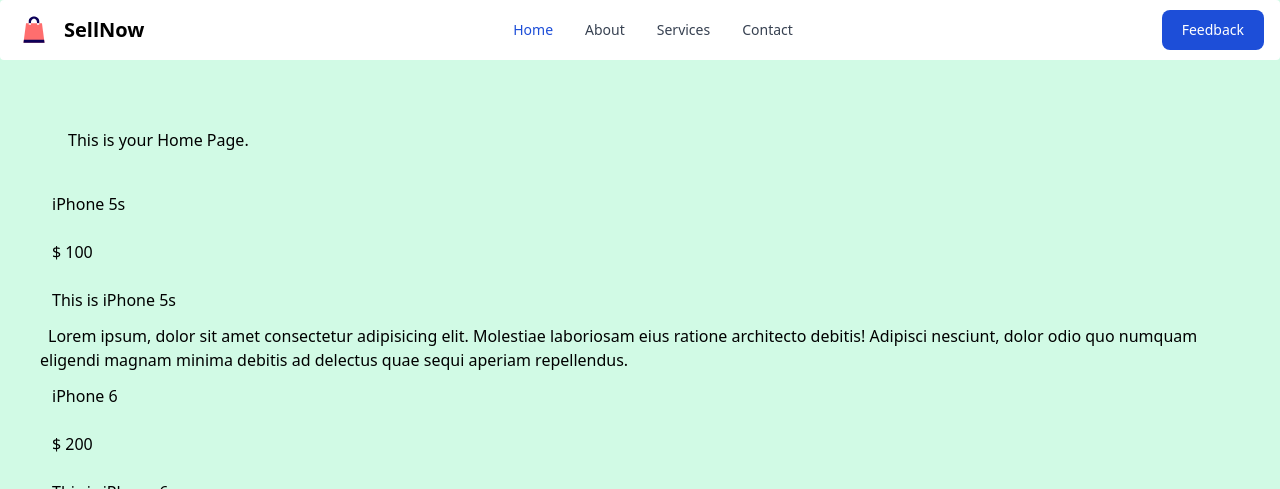
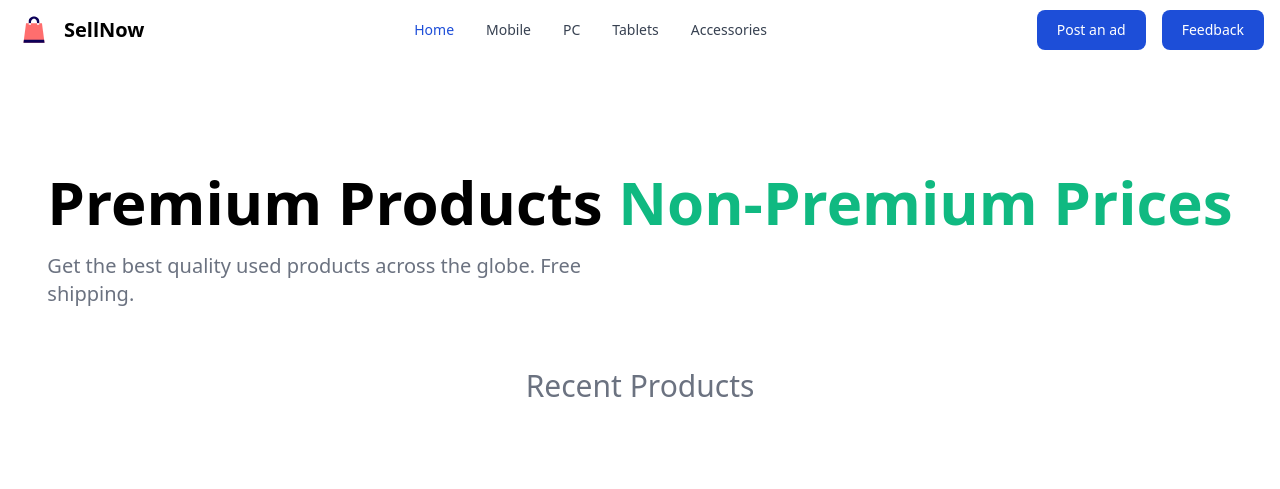
Before and after one commit to anildhage/Prototype001, a Django app: page / in a window 1280 px wide. Shown: the top 489 px of the page. Run offline with Django 4.2, Linux system fonts and the light colour scheme; data comes from the database, SQL or seed files in the repository; both versions use the stored data as it was after the commit; style sheets or scripts are compiled from the project's sources.

Commit message:
css, ORM,sqllite,url

```diff
--- /dev/null
+++ b/sellapp/appOne/templates/appOne/accessories.html
@@ -0,0 +1,5 @@
+{% extends 'appOne/base.html'%}
+
+{%block content%}
+<h1>This is your Accessories page.</h1>
+{%endblock%}
--- /dev/null
+++ b/sellapp/appOne/templates/appOne/adform.html
@@ -0,0 +1,5 @@
+{% extends 'appOne/base.html'%}
+
+{%block content%}
+<h1>Post an advertisement.</h1>
+{%endblock%}
--- a/sellapp/appOne/templates/appOne/base.html
+++ b/sellapp/appOne/templates/appOne/base.html
@@ -9,16 +9,17 @@
     <meta name="viewport" content="width=device-width, initial-scale=1.0">
     <title>SellNow</title>
 </head>
-<body class="flex flex-col min-h-screen bg-green-100">
+<body class="flex flex-col min-h-screen bg-white-100">
 
     <nav class="bg-white border-gray-200 px-2 sm:px-4 py-2.5 rounded dark:bg-gray-800">
         <div class="container flex flex-wrap justify-between items-center mx-auto">
-        <a href="#" class="flex items-center">
+        <a href="{% url 'appOne:home_link' %}" class="flex items-center">
             <img src="/static/appOne/images/sellnow.svg/" class="mr-3 h-6 sm:h-9" alt="SellNow Logo">
             <span class="self-center text-xl font-semibold whitespace-nowrap dark:text-white">SellNow</span>
         </a>
-        <div class="flex md:order-2">
-            <button type="button" class="text-white bg-blue-700 hover:bg-blue-800 focus:ring-4 focus:outline-none focus:ring-blue-300 font-medium rounded-lg text-sm px-5 py-2.5 text-center mr-3 md:mr-0 dark:bg-blue-600 dark:hover:bg-blue-700 dark:focus:ring-blue-800">Feedback</button>
+        <div class="flex md:order-2 space-x-4">
+            <button type="button" class="text-white bg-blue-700 hover:bg-blue-800 focus:ring-4 focus:outline-none focus:ring-blue-300 font-medium rounded-lg text-sm px-5 py-2.5 text-center mr-3 md:mr-0 dark:bg-blue-600 dark:hover:bg-blue-700 dark:focus:ring-blue-800"><a href="{% url 'appOne:adform' %}">Post an ad</a></button>
+            <button type="button" class="text-white bg-blue-700 hover:bg-blue-800 focus:ring-4 focus:outline-none focus:ring-blue-300 font-medium rounded-lg text-sm px-5 py-2.5 text-center mr-3 md:mr-0 dark:bg-blue-600 dark:hover:bg-blue-700 dark:focus:ring-blue-800"><a href="{% url 'appOne:feedback_link' %}">Feedback</a></button>
             <button data-collapse-toggle="mobile-menu-4" type="button" class="inline-flex items-center p-2 text-sm text-gray-500 rounded-lg md:hidden hover:bg-gray-100 focus:outline-none focus:ring-2 focus:ring-gray-200 dark:text-gray-400 dark:hover:bg-gray-700 dark:focus:ring-gray-600" aria-controls="mobile-menu-4" aria-expanded="false">
             <span class="sr-only">Open main menu</span>
             <svg class="w-6 h-6" fill="currentColor" viewBox="0 0 20 20" xmlns="http://www.w3.org/2000/svg"><path fill-rule="evenodd" d="M3 5a1 1 0 011-1h12a1 1 0 110 2H4a1 1 0 01-1-1zM3 10a1 1 0 011-1h12a1 1 0 110 2H4a1 1 0 01-1-1zM3 15a1 1 0 011-1h12a1 1 0 110 2H4a1 1 0 01-1-1z" clip-rule="evenodd"></path></svg>
@@ -27,16 +28,19 @@
         <div class="hidden justify-between items-center w-full md:flex md:w-auto md:order-1" id="mobile-menu-4">
         <ul class="flex flex-col mt-4 md:flex-row md:space-x-8 md:mt-0 md:text-sm md:font-medium">
             <li>
-            <a href="#" class=" block py-2 pr-4 pl-3 text-white bg-blue-700 rounded md:bg-transparent md:text-blue-700 md:p-0 dark:text-white" aria-current="page">Home</a>
+            <a href="{% url 'appOne:home_link' %}" class=" block py-2 pr-4 pl-3 text-white bg-blue-700 rounded md:bg-transparent md:text-blue-700 md:p-0 dark:text-white" aria-current="page">Home</a>
             </li>
             <li>
-            <a href="#" class="block py-2 pr-4 pl-3 text-gray-700 border-b border-gray-100 hover:bg-gray-50 md:hover:bg-transparent md:border-0 md:hover:text-blue-700 md:p-0 md:dark:hover:text-white dark:text-gray-400 dark:hover:bg-gray-700 dark:hover:text-white md:dark:hover:bg-transparent dark:border-gray-700">About</a>
+            <a href="{% url 'appOne:mobile_link' %}" class="block py-2 pr-4 pl-3 text-gray-700 border-b border-gray-100 hover:bg-gray-50 md:hover:bg-transparent md:border-0 md:hover:text-blue-700 md:p-0 md:dark:hover:text-white dark:text-gray-400 dark:hover:bg-gray-700 dark:hover:text-white md:dark:hover:bg-transparent dark:border-gray-700">Mobile</a>
             </li>
             <li>
-            <a href="#" class="block py-2 pr-4 pl-3 text-gray-700 border-b border-gray-100 hover:bg-gray-50 md:hover:bg-transparent md:border-0 md:hover:text-blue-700 md:p-0 md:dark:hover:text-white dark:text-gray-400 dark:hover:bg-gray-700 dark:hover:text-white md:dark:hover:bg-transparent dark:border-gray-700">Services</a>
+            <a href="{% url 'appOne:pc_link' %}" class="block py-2 pr-4 pl-3 text-gray-700 border-b border-gray-100 hover:bg-gray-50 md:hover:bg-transparent md:border-0 md:hover:text-blue-700 md:p-0 md:dark:hover:text-white dark:text-gray-400 dark:hover:bg-gray-700 dark:hover:text-white md:dark:hover:bg-transparent dark:border-gray-700">PC</a>
             </li>
             <li>
-            <a href="#" class="block py-2 pr-4 pl-3 text-gray-700 border-b border-gray-100 hover:bg-gray-50 md:hover:bg-transparent md:border-0 md:hover:text-blue-700 md:p-0 md:dark:hover:text-white dark:text-gray-400 dark:hover:bg-gray-700 dark:hover:text-white md:dark:hover:bg-transparent dark:border-gray-700">Contact</a>
+            <a href="{% url 'appOne:tablet_link' %}" class="block py-2 pr-4 pl-3 text-gray-700 border-b border-gray-100 hover:bg-gray-50 md:hover:bg-transparent md:border-0 md:hover:text-blue-700 md:p-0 md:dark:hover:text-white dark:text-gray-400 dark:hover:bg-gray-700 dark:hover:text-white md:dark:hover:bg-transparent dark:border-gray-700">Tablets</a>
+            </li>
+            <li>
+                <a href="{% url 'appOne:accessory_link' %}" class="block py-2 pr-4 pl-3 text-gray-700 border-b border-gray-100 hover:bg-gray-50 md:hover:bg-transparent md:border-0 md:hover:text-blue-700 md:p-0 md:dark:hover:text-white dark:text-gray-400 dark:hover:bg-gray-700 dark:hover:text-white md:dark:hover:bg-transparent dark:border-gray-700">Accessories</a>
             </li>
         </ul>
         </div>
--- /dev/null
+++ b/sellapp/appOne/templates/appOne/feedback.html
@@ -0,0 +1,5 @@
+{% extends 'appOne/base.html'%}
+
+{%block content%}
+<h1>This is your Feedback page.</h1>
+{%endblock%}
--- a/sellapp/appOne/templates/appOne/home.html
+++ b/sellapp/appOne/templates/appOne/home.html
@@ -2,15 +2,34 @@
 
 
 {%block content%}
-    <div class="p-10">
-        <h1 class="p-7">This is your Home Page.</h1>
+
+    <!--Site hero starts here-->
+    <main class="mt-10 mx-auto max-w-7xl px-4 sm:st-12 sm:px-6 d:mt-16 lg:mt-20 lg:px-8 xl:mt-28">
+        <div class="sm:text-center lg:text-left">
+            <h1 class="text-4xl font-extrabold text-grey-900 :text-5xl md:text-6xl">
+                <span class="block xl:inline">Premium Products</span>
+                <span class="block xl:inline text-green-500">Non-Premium Prices</span>
+            </h1>
+            <p class="mt-3 text-base text-gray-500 sm:mt-5 sm:txt-lg sm:max-w-xl sm:mx-auto md:mt-5 md:text-xl lg:mx-0">Get the best quality used products across the globe. Free shipping.</p>
+        </div>
+    </main>
+    <!--Site hero ends here-->
+
+    <div class="flex mt-5 p-10 justify-center">
+        <h2 class="text-3xl font-normal mt-0 mb-2 text-gray-500">Recent Products</h2>
+    </div>
+    <div class="p-10 grid grid-cols-1 sm:grid-cols-1 mg:grid-cols-3 xl:grid-cols-3 lg:grid-cols-3 gap-5">
             {% for product in products %}
-                <h1 class="p-3">{{product.name}}</h1>
-                <h2 class="p-3">$ {{product.price}}</h2>
-                <h3 class="p-3">{{product.desc}}</h3>
-                    <h class="p-2">
-                        Lorem ipsum, dolor sit amet consectetur adipisicing elit. Molestiae laboriosam eius ratione architecto debitis! Adipisci nesciunt, dolor odio quo numquam eligendi magnam minima debitis ad delectus quae sequi aperiam repellendus.
-                    </h>
+               <div class="rounded overlow-hidden shadow-lg">
+                   <a href="{% url 'appOne:mobile_detail_link' product.id %}">
+                        <img class="w-full " src="{{ product.image.url}}">
+                        <div class="px-6 py-4">
+                            <div class="font-bold text-xl mb-2">{{product.name}}</div>
+                            <div class="font-bold text-xl text-green-500 mb-2">$ {{product.price}}</div>
+                            <p class="text-grey-700 text-base">{{product.desc}}</p>
+                        </div>
+                    </a>
+                </div>
 
             {% endfor %}
     </div>
--- /dev/null
+++ b/sellapp/appOne/templates/appOne/mobile.html
@@ -0,0 +1,5 @@
+{% extends 'appOne/base.html'%}
+
+{%block content%}
+<h1>This is your Mobile page.</h1>
+{%endblock%}
--- /dev/null
+++ b/sellapp/appOne/templates/appOne/pc.html
@@ -0,0 +1,5 @@
+{% extends 'appOne/base.html'%}
+
+{%block content%}
+<h1>This is your PC page.</h1>
+{%endblock%}
--- /dev/null
+++ b/sellapp/appOne/templates/appOne/tablet.html
@@ -0,0 +1,5 @@
+{% extends 'appOne/base.html'%}
+
+{%block content%}
+<h1>This is your tablet page.</h1>
+{%endblock%}
--- a/sellapp/appOne/urls.py
+++ b/sellapp/appOne/urls.py
@@ -2,8 +2,16 @@ from django.contrib import admin
 from django.urls import path
 from . import views
 
+app_name = 'appOne'
+
 urlpatterns = [
-    path('', views.home),
-    path('iphones/<int:id>', views.iphones),
+    path('', views.home, name='home_link'),
+    path('mobiles/', views.mobile, name='mobile_link'),
+    path('mobile_detail/<int:id>/', views.mobile_detail, name='mobile_detail_link'),
+    path('pcs/', views.pc,name='pc_link'),
+    path('tablets/', views.tablet, name='tablet_link'),
+    path('accessories/', views.accessory, name='accessory_link'),
+    path('feedback/', views.feedback, name='feedback_link'),
+    path('ad-form/', views.adform, name='adform'),
 
 ]
--- a/sellapp/appOne/views.py
+++ b/sellapp/appOne/views.py
@@ -11,9 +11,27 @@ def home(request):
     }
     return render(request, 'appOne/home.html', context)
 
-def iphones(request, id):
-    products = Product.objects.get(id=id)
+def mobile(request):
+    return render(request, 'appOne/mobile.html')
+
+def mobile_detail(request, id):
+    mobile = Product.objects.get(id=id)
     context = {
-    'products' : products
+        'mobile' : mobile
     }
-    return render(request, 'appOne/product_detail.html', context)
+    return render(request, 'appOne/mobile_detail.html', context)
+
+def pc(request):
+    return render(request, 'appOne/pc.html')
+
+def tablet(request):
+    return render(request, 'appOne/tablet.html')
+
+def accessory(request):
+    return render(request, 'appOne/accessories.html')
+
+def feedback(request):
+    return render(request, 'appOne/feedback.html')
+
+def adform(request):
+    return render(request, 'appOne/adform.html')
```
Also changed, not shown: sellapp/appOne/templates/appOne/mobile_detail.html (added, +14 -0 lines), sellapp/db.sqlite3, sellapp/media/images/530286-Product-0-I-637672992149758450_ba2f6786-ffba-4fb1-b2e2-08550b45238b_800x800.jpg (added), sellapp/media/images/iphone6_800x.png (added), sellapp/media/images/iphone6_800x_XbU69To.png (added), 2 other files.
